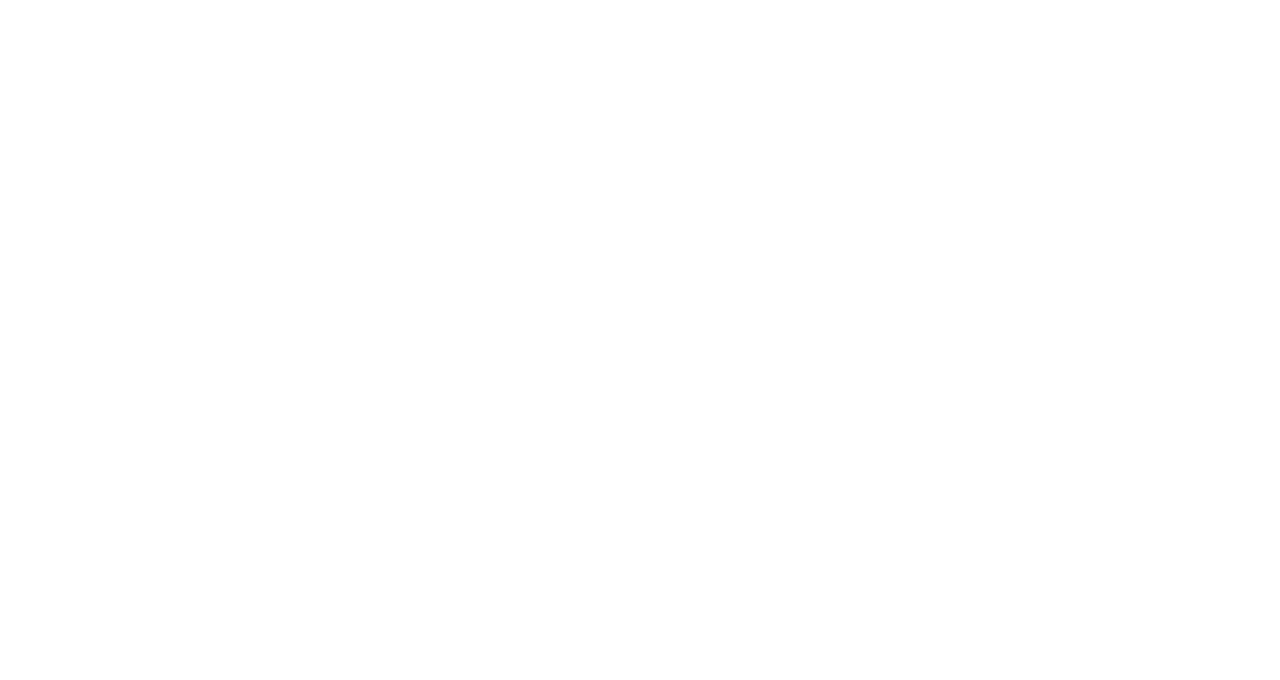
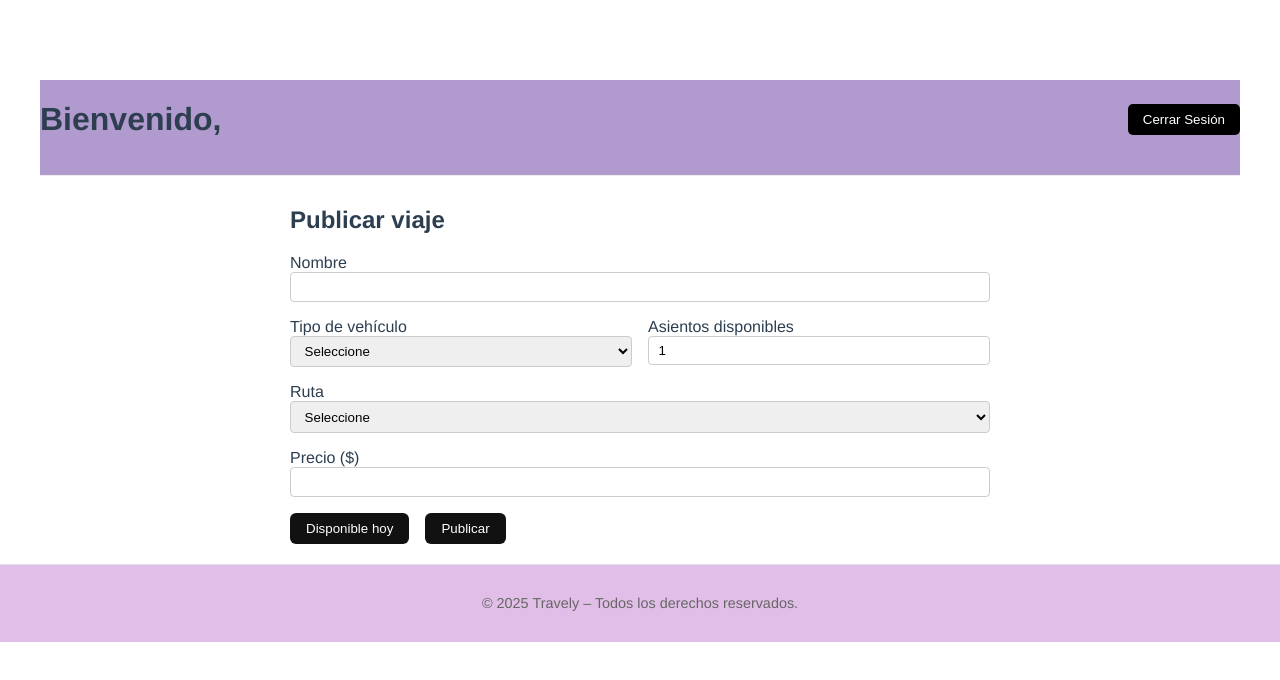
Before and after one commit to marcoriv43/Travely, a Vue app in the folder Travely/: page /dashboard/publicar in a window 1280 px wide. Before the commit this address had no page. Shown: the top 680 px of the page. Built offline with nearby package versions, Linux system fonts and the light colour scheme; sample sign-in values are in the browser's storage.

Commit message:
Vistas Conductor

```diff
--- a/Travely/src/router/index.js
+++ b/Travely/src/router/index.js
@@ -4,6 +4,7 @@
 import DashboardView from '../views/DashboardView.vue';
 import BuscarViajesView from '../views/pasajero/BuscarViajesView.vue';
 import DashboardHome from '../views/pasajero/DashboardHome.vue';
+import PublicarViajeView from '../views/conductor/PublicarViajeView.vue'
 import { useAuthStore } from '../stores/auth';
 
 
@@ -35,7 +36,8 @@
   children: [
     { path: '', component: DashboardHome },
     { path: 'buscar', component: BuscarViajesView },
-    // otras rutas hijas...
+    { path:'publicar', component: PublicarViajeView},
+
   ],
 }
 
--- /dev/null
+++ b/Travely/src/views/conductor/PublicarViajeView.vue
@@ -0,0 +1,133 @@
+<template>
+  <section class="publicar">
+    <h2>Publicar viaje</h2>
+
+    <form @submit.prevent="publicar" class="form">
+
+      <!-- Nombre del conductor -->
+      <label>
+        Nombre
+        <input v-model="nuevo.nombre" required />
+      </label>
+
+      <div class="row">
+        <!-- Tipo de vehículo -->
+        <label>
+          Tipo de vehículo
+          <select v-model="nuevo.vehiculo" required>
+            <option disabled value="">Seleccione</option>
+            <option v-for="t in tiposVehiculo" :key="t" :value="t">
+              {{ t }}
+            </option>
+          </select>
+        </label>
+
+        <!-- Asientos -->
+        <label>
+          Asientos disponibles
+          <input type="number" v-model.number="nuevo.asientos" min="1" required />
+        </label>
+      </div>
+
+
+      <!-- Ruta -->
+      <label>
+        Ruta
+        <select v-model="nuevo.ruta" required>
+          <option disabled value="">Seleccione</option>
+          <option v-for="r in rutas" :key="r" :value="r">{{ r }}</option>
+        </select>
+      </label>
+
+      <label>
+        Precio ($)
+        <input type="number" v-model.number="nuevo.precio" min="1" required />
+      </label>
+
+      <!-- Botón “Disponible hoy” -->
+      <div class="row">
+        <button type="button"
+                :class="{ hoy: nuevo.disponibleHoy }"
+                @click="nuevo.disponibleHoy = !nuevo.disponibleHoy">
+          {{ nuevo.disponibleHoy ? 'Disponible HOY ✅' : 'Disponible hoy' }}
+        </button>
+
+        <!-- Publicar -->
+        <button type="submit">
+          Publicar
+        </button>
+      </div>
+    </form>
+
+    <!-- Opcional: lista rápida de lo publicado -->
+    <h3 v-if="publicados.length">Mis viajes publicados</h3>
+    <ul v-if="publicados.length">
+      <li v-for="v in publicados" :key="v.id">
+        {{ v.ruta }} — {{ v.asientos }} asientos — {{ v.vehiculo }}
+        <span v-if="v.disponibleHoy"> (hoy)</span>
+      </li>
+    </ul>
+  </section>
+</template>
+
+<script setup>
+import { ref } from 'vue';
+
+const tiposVehiculo = ['Moto', 'Carro', 'Camioneta', 'Bus'];
+const rutas = [
+  'Valera',
+  'Carvajal',
+  'Centro-Valera',
+  'Contry',
+  'La Beatriz',
+  'Trujillo',
+];
+
+// modelo del formulario
+const nuevo = ref({
+  nombre: '',
+  vehiculo: '',
+  asientos: 1,
+  ruta: '',
+  disponibleHoy: false,
+});
+
+const publicados = ref([]);
+let autoId = 1;
+
+const publicar = () => {
+  // 1. guardamos en lista local (o llámale al backend aquí)
+  publicados.value.push({ id: autoId++, ...nuevo.value });
+
+  // 2. notificación
+  alert('¡Viaje publicado!');
+
+  // 3. reset
+  nuevo.value = {
+    nombre: '',
+    vehiculo: '',
+    asientos: 1,
+    ruta: '',
+    disponibleHoy: false,
+  };
+};
+</script>
+
+<style scoped>
+.publicar { max-width: 700px; margin: 0 auto; }
+.form { display: flex; flex-direction: column; gap: 1rem; }
+.row  { display: flex; gap: 1rem; flex-wrap: wrap; }
+label { display: flex; flex-direction: column; flex: 1; min-width: 150px; }
+input, select {
+  padding: .4rem .6rem;
+  border: 1px solid #ccc;
+  border-radius: 4px;
+}
+button {
+  padding: .5rem 1rem;
+  border: 0; cursor: pointer;
+  border-radius: 6px;
+  background: #111; color: #fff;
+}
+button.hoy { background: #2e7d32; }       /* verde cuando está activo */
+</style>
--- a/Travely/src/views/pasajero/BuscarViajesView.vue
+++ b/Travely/src/views/pasajero/BuscarViajesView.vue
@@ -2,13 +2,20 @@
   <section class="buscador">
     <h2>Buscar viaje</h2>
     <form @submit.prevent="buscar" class="form">
-      <div class="row">
-        <label>Lugar de ida
-          <input v-model="form.origen" required />
+
+       <div class="row">
+        <label>Origen
+          <select v-model="form.origen" required>
+            <option disabled value="">Seleccione una opción</option>
+            <option v-for="lugar in lugares" :key="lugar" :value="lugar">{{ lugar }}</option>
+          </select>
         </label>
 
-        <label>Lugar de recogida
-          <input v-model="form.recogida" required />
+           <label>Recogida
+          <select v-model="form.recogida" required>
+            <option disabled value="">Seleccione una opción</option>
+            <option v-for="lugar in lugares" :key="lugar" :value="lugar">{{ lugar }}</option>
+          </select>
         </label>
       </div>
 
@@ -17,7 +24,7 @@
           <input type="number" v-model.number="form.asientos" min="1" required />
         </label>
 
-        <label>Precio máximo ($)
+        <label>Pago ($)
           <input type="number" v-model.number="form.precioMax" min="1" />
         </label>
       </div>
@@ -34,75 +41,84 @@
 
       <button type="submit">Buscar</button>
     </form>
+
     <table v-if="viajes.length" class="tabla">
       <thead>
         <tr>
-          <th>Origen</th><th>Recogida</th><th>Destino</th>
-          <th>Fecha</th><th>Asientos</th><th>Conductor</th><th>Precio $</th><th></th>
+          <th>Origen</th>
+          <th>Recogida</th>
+          <th>Fecha</th>
+          <th>Asientos</th>
+          <th>Precio $</th>
+          <th></th>
+          <th></th>
         </tr>
       </thead>
       <tbody>
         <tr v-for="v in viajes" :key="v.id">
           <td>{{ v.origen }}</td>
           <td>{{ v.recogida }}</td>
-          <td>{{ v.destino }}</td>
           <td>{{ formatear(v.fecha) }}</td>
           <td>{{ v.asientos }}</td>
-          <td>{{ v.conductor }}</td>
-          <td>{{ v.precio }}</td>
+          <td>{{ v.precioMax }}</td>
           <td>
-            <button :disabled="v.asientos===0" @click="reservar(v)">
+            <button :disabled="v.asientos === 0" @click="reservar(v)">
               Reservar
+            </button>
+          </td>
+          <td>
+            <button @click="eliminar(v.id)">
+              Eliminar
             </button>
           </td>
         </tr>
       </tbody>
     </table>
 
-    <p v-else-if="buscado && !cargando">No se encontraron viajes.</p>
-    <p v-if="cargando">Buscando viajes…</p>
+    <p v-else-if="buscado && !viajes.length">No se encontraron viajes.</p>
   </section>
 </template>
 
 <script setup>
 import { ref } from 'vue';
-import axios from 'axios';
+
+const lugares = [
+  'Valera',
+  'Carvajal',
+  'Centro-Valera',
+  'Trujillo',
+  'Contry',
+  'La Beatriz',
+  'Carmania'
+];
 
 
 const form = ref({
-  origen:    '',
-  recogida:  '',
-  asientos:  1,
-  precioMax: '',
-  fecha:     '',
-  hora:      '',
+  origen: '', recogida: '', asientos: 1,
+  precioMax: '', fecha: '', hora: ''
 });
 
+const viajes = ref([]);
+const buscado = ref(false);
+let autoId = 1;
 
-const viajes   = ref([]);
-const cargando = ref(false);
-const buscado  = ref(false);
-
-const buscar = async () => {
-  cargando.value = true;
-  viajes.value   = [];
-  // Envía los campos no vacíos como query‑params
-  const params = Object.fromEntries(
-    Object.entries(form.value).filter(([_, v]) => v !== '' && v !== null)
-  );
-  const { data } = await axios.get('/api/viajes', { params });
-  viajes.value   = data;
-  cargando.value = false;
-  buscado.value  = true;
+const buscar = () => {
+  viajes.value.push({ id: autoId++, ...form.value });
+  buscado.value = true;
+  form.value = { origen: '', recogida: '', asientos: 1, precioMax: '', fecha: '', hora: '' };
 };
 
-const reservar = async (v) => {
-  await axios.post(`/api/viajes/${v.id}/reservar`);
-  alert('¡Reserva exitosa!');
-  buscar(); // refrescar cupos
+const reservar = (v) => {
+  alert('¡Reservado!');
+  // Aquí podrías agregar lógica extra si quieres
 };
 
-const formatear = iso => new Date(iso).toLocaleString();
+const eliminar = (id) => {
+  viajes.value = viajes.value.filter(v => v.id !== id);
+};
+
+const formatear = (iso) =>
+  iso ? iso.split('-').reverse().join('/') : '—';
 </script>
 
 <style scoped>
@@ -113,6 +129,6 @@
 input { padding:.4rem .6rem; border:1px solid #ccc; border-radius:4px; }
 button { padding:.4rem .8rem; background:#111; color:#fff; border:0; border-radius:5px; cursor:pointer; }
 .tabla { width:100%; border-collapse:collapse; }
-.tabla th,.tabla td { border:1px solid #ddd; padding:.4rem; text-align:center; }
+.tabla th, .tabla td { border:1px solid #ddd; padding:.4rem; text-align:center; }
 .tabla th { background:#f4f4f4; }
 </style>
```
